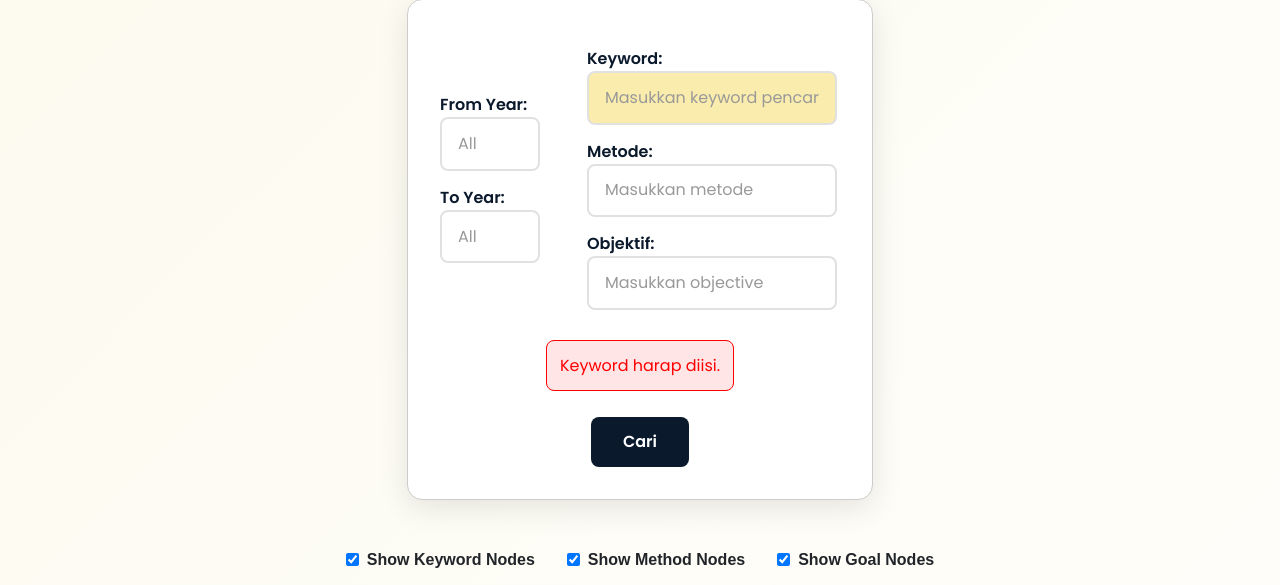
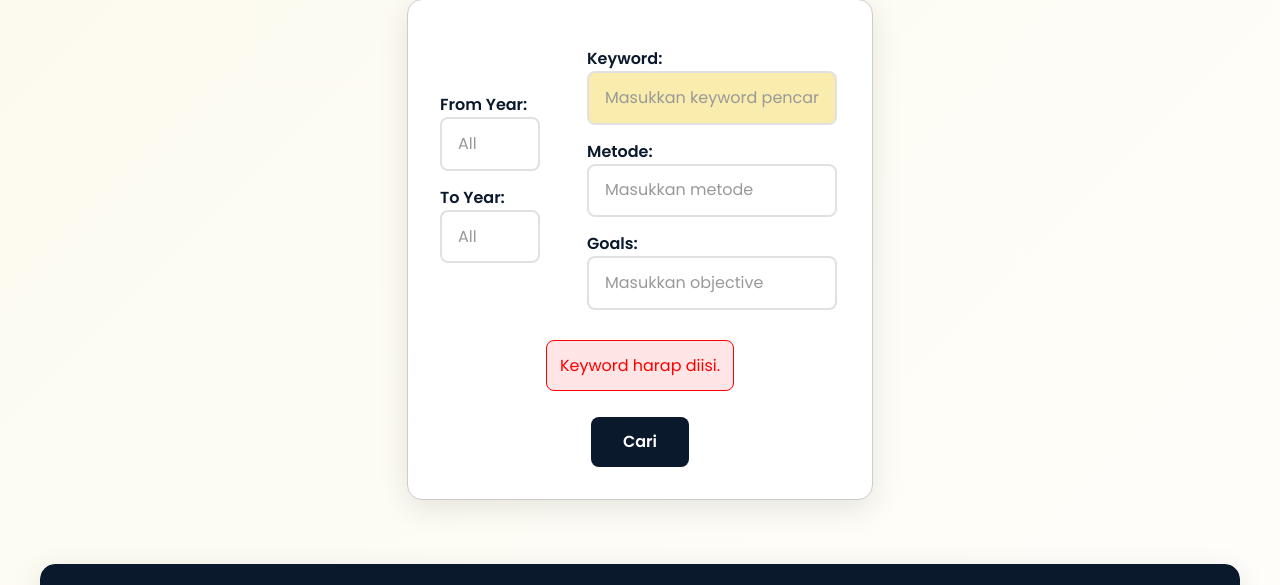
Before and after one commit to AgileRE-2024/Carina, a Django app: page /mindmap/ in a window 1280 px wide. Shown: the part 173-758 px from the top of the page. Run offline with Django 5.2, Linux system fonts and the light colour scheme; a map, chart or similar area stays blank; some web fonts are replaced.

Commit message:
add index.html dan indexM.html

```diff
--- a/webapp/mindmap/templates/indexM.html
+++ b/webapp/mindmap/templates/indexM.html
@@ -1,6 +1,7 @@
 {% load static %}
 <!DOCTYPE html>
 <html lang="en">
+
 <head>
   <meta charset="UTF-8" />
   <meta name="viewport" content="width=device-width, initial-scale=1.0" />
@@ -12,7 +13,6 @@
   <link href="https://fonts.googleapis.com/css2?family=Poppins:wght@200;400;600;900&display=swap" rel="stylesheet" />
   <link href="https://fonts.googleapis.com/css2?family=Mochiy+Pop+One&display=swap" rel="stylesheet" />
   <script src="https://d3js.org/d3.v7.min.js"></script>
-  <script src="{% static 'js/mindmap.js' %}"></script>
   <title>Carina</title>
   <style>
     body {
@@ -25,7 +25,23 @@
       align-items: center;
       background: linear-gradient(135deg, var(--light-bg) 0%, var(--white) 100%);
     }
+
+    @media (max-width: 768px) {
+      svg {
+        width: 100%;
+        height: auto;
+      }
+
+      .node-circle {
+        r: 20;
+      }
+
+      .node-label {
+        font-size: 10px;
+      }
+    }
   </style>
+
 <body>
   <div class="header-container">
     <h1>CARINA</h1>
@@ -37,57 +53,31 @@
         <div class="column">
           <div class="form-group">
             <label for="from-year">From Year:</label>
-            <input
-              type="number"
-              name="from_year"
-              id="from-year"
-              placeholder="All"
-              value="{{ request.GET.from_year }}"
-              min="1900"
-              max="2100"
-            />
+            <input type="number" name="from_year" id="from-year" placeholder="All" value="{{ request.GET.from_year }}"
+              min="2019" max="2025" />
           </div>
           <div class="form-group">
             <label for="to-year">To Year:</label>
-            <input
-              type="number"
-              name="to_year"
-              id="to-year"
-              placeholder="All"
-              value="{{ request.GET.to_year }}"
-              min="1900"
-              max="2100"
-            />
+            <input type="number" name="to_year" id="to-year" placeholder="All" value="{{ request.GET.to_year }}"
+              min="2019" max="2025" />
           </div>
         </div>
         <div class="column wide">
           {% csrf_token %}
           <div class="form-group">
             <label for="keyword">Keyword:</label>
-            <input
-              type="text"
-              name="keyword"
-              placeholder="Masukkan keyword pencarian"
-              value="{{ request.GET.keyword }}"
-            />
+            <input type="text" name="keyword" placeholder="Masukkan keyword pencarian"
+              value="{{ request.GET.keyword }}" />
           </div>
           <div class="form-group">
             <label for="metode">Metode:</label>
-            <input
-              type="text"
-              name="keyword_method"
-              placeholder="Masukkan metode"
-              value="{{ request.GET.keyword_method }}"
-            />
+            <input type="text" name="keyword_method" placeholder="Masukkan metode"
+              value="{{ request.GET.keyword_method }}" />
           </div>
           <div class="form-group">
-            <label for="objektif">Objektif:</label>
-            <input
-              type="text"
-              name="keyword_objective"
-              placeholder="Masukkan objective"
-              value="{{ request.GET.keyword_objective }}"
-            />
+            <label for="objektif">Goals:</label>
+            <input type="text" name="keyword_objective" placeholder="Masukkan objective"
+              value="{{ request.GET.keyword_objective }}" />
           </div>
         </div>
       </div>
@@ -103,22 +93,6 @@
     </form>
   </div>
 
-  <div class="checkbox-container">
-    <div class="checkbox-item">
-      <input type="checkbox" id="show-keyword" name="show_keyword" checked />
-      <label for="show-keyword">Show Keyword Nodes</label>
-    </div>
-    <div class="checkbox-item">
-      <input type="checkbox" id="show-method" name="show_method" checked />
-      <label for="show-method">Show Method Nodes</label>
-    </div>
-    <div class="checkbox-item">
-      <input type="checkbox" id="show-goal" name="show_goal" checked />
-      <label for="show-goal">Show Goal Nodes</label>
-    </div>
-  </div>
-
-
   <div class="mindmap-container">
     <div class="mindmap-header">MIND MAP</div>
     <div id="mindmap"></div>
@@ -131,15 +105,16 @@
   <!-- Menampilkan Mindmap dengan D3.js -->
   <script>
     // Get initial data from elements
+    // Ambil data awal dari elemen
     var data = JSON.parse(document.getElementById("journals-data").textContent);
     var links = JSON.parse(document.getElementById("links-data").textContent);
     var keyword = "{{ request.GET.keyword }}";
 
-  // Set larger dimensions for the visualization
+    // Set dimensi yang lebih besar untuk visualisasi
     var width = 1200,
       height = 800;
 
-  // Create tooltip div
+    // Buat div tooltip
     var tooltip = d3.select("body")
       .append("div")
       .attr("class", "tooltip")
@@ -151,7 +126,7 @@
       .attr("height", height)
       .attr("viewBox", [0, 0, width, height]);
 
-  // Update force simulation with larger distances and stronger forces
+    // Update simulasi force dengan jarak yang lebih besar dan gaya yang lebih kuat
     var simulation = d3.forceSimulation()
       .force("link", d3.forceLink()
         .id(d => d.id)
@@ -160,7 +135,7 @@
       .force("center", d3.forceCenter(width / 2, height / 2))
       .force("collision", d3.forceCollide().radius(60));
 
-  // Create nodes with the same structure
+    // Buat node dengan struktur yang sama
     var nodes = data.map((journal, i) => ({
       id: journal.j.title,
       group: i,
@@ -169,15 +144,20 @@
       relevansi: journal.j.relevansi,
       pdf_link: journal.j.pdf_link,
       subNodes: [
-          { id: `${journal.j.title}_goal`, label: "Goal", content: journal.j.goal, type: "goal" },
-          { id: `${journal.j.title}_method`, label: "Method", content: journal.j.method, type: "method" },
+        { id: `${journal.j.title}_goal`, label: "Goal", content: journal.j.goal && journal.j.goal.trim() !== 'null' ? journal.j.goal : 'null', type: "goal" },
+        { id: `${journal.j.title}_method`, label: "Method", content: journal.j.method && journal.j.method.trim() !== 'null' ? journal.j.method : 'null', type: "method" },
         { id: `${journal.j.title}_keyword`, label: "Keyword", content: keyword, type: "keyword" },
-      ],
+      ]
     }));
 
-  // Add sub-nodes to nodes array
+    // Tambahkan sub-node ke array node
     nodes.forEach(node => {
       node.subNodes.forEach(subNode => {
+        // Check if the subNode is of type "goal" or "method" and its content is not 'null'
+        if ((subNode.type === "goal" || subNode.type === "method") && subNode.content === 'null') {
+          return; // Skip adding this subNode
+        }
+
         nodes.push({
           id: subNode.id,
           label: subNode.label,
@@ -186,39 +166,52 @@
           parent: node.id,
         });
 
-          links.push({ source: node.id, target: subNode.id });
+        links.push({ source: node.id, target: subNode.id, type: subNode.type });
       });
     });
 
-  // Add keyword node
+    // Tambahkan node keyword
     var keywordNode = {
       id: keyword,
       group: nodes.length,
       abstract: "Keyword: " + keyword,
-      author: "User",
+      author: "User ",
       relevansi: 15,
       fx: width / 2,
       fy: height / 3,
     };
     nodes.push(keywordNode);
 
-  // Create links from keyword to other nodes
+    // Buat link dari keyword ke node lain
     links.push(...nodes
       .map(node => (node.relevansi > 1 && node.id !== keywordNode.id)
         ? { source: keywordNode.id, target: node.id } : null)
       .filter(Boolean));
 
-  // Create link elements
+
+    // Buat elemen link
     var link = svg.append("g")
       .attr("class", "links")
       .selectAll("line")
       .data(links)
       .enter()
       .append("line")
-      .attr("data-type", d => d.type || 'default')
-      .attr("stroke-width", d => d.type ? 2 : 1);
+      .attr("class", function (d) {
+        return d.type ? `link-${d.type}` : "link-default";
+      })
+      .attr("stroke-width", function (d) {
+        return d.type ? 2 : 1;
+      })
+      .attr("stroke", function (d) {
+        if (d.type === 'method') return "#1E3E62";
+        if (d.type === 'goal') return "#FF6500";
+        return "#999";
+      })
+      .attr("stroke-dasharray", function (d) {
+        return d.type ? "5,5" : "none";
+      });
 
-  // Create node groups with improved text wrapping
+    // Buat grup node dengan perbaikan pembungkusan teks
     var nodeGroup = svg.append("g")
       .attr("class", "nodes")
       .selectAll(".node-group")
@@ -231,32 +224,46 @@
       .on("mouseout", handleMouseOut)
       .on("click", handleClick);
 
-  // Add circles to nodes
+    // Tambahkan lingkaran ke node
     nodeGroup.append("circle")
       .attr("class", "node-circle")
-      .attr("r", d => (!d.id.includes("_") ? 40 : 20))
+      .attr("r", d => {
+        if (data.length === 1 && data[0] === 'null') {
+          return 0; // Jika array data berisi string 'null', set radius menjadi 0
+        }
+
+        if (Array.isArray(data)) {
+          console.log("d.data adalah array");
+          console.log(data)
+        } else {
+          console.log("d.data bukan array");
+        }
+        return (!d.id.includes("_") ? 40 : 20); // Kondisi sebelumnya untuk radius
+      })
       .attr("fill", d => {
         if (d.id === keyword) return "#0B192C";
         if (d.type === "goal") return "#FF6500";
         if (d.type === "method") return "#1E3E62";
         if (d.type === "keyword") return "#999";
         return "#F2E5BF";
+
       });
 
-  // Add wrapped text only to main nodes
+
+    // Tambahkan teks terbungkus hanya ke node utama
     nodeGroup.each(function (d) {
       if (!d.id.includes("_") || d.id === keyword) {
         var nodeGroup = d3.select(this);
         var title = d.id;
 
-        // Set circle radius based on node type
+        // Setel radius lingkaran berdasarkan jenis node
         var circleRadius = !d.id.includes("_") ? 40 : 20;
-        var maxWidth = circleRadius * 1.8; // Max width for text inside circle
-        var fontSize = Math.min(12, circleRadius * 0.5); // Font size relative to circle size
-        var lineHeight = fontSize * 1.2; // Spacing between lines
-        var maxLines = Math.floor((circleRadius * 1.4) / lineHeight); // Maximum number of lines
+        var maxWidth = circleRadius * 1.8; // Lebar maksimum untuk teks di dalam lingkaran
+        var fontSize = Math.min(12, circleRadius * 0.5); // Ukuran font relatif terhadap ukuran lingkaran
+        var lineHeight = fontSize * 1.2; // Spasi antar baris
+        var maxLines = Math.floor((circleRadius * 1.4) / lineHeight); // Jumlah baris maksimum
 
-        // Append a text element to the node group
+        // Tambahkan elemen teks ke grup node
         var text = nodeGroup
           .append("text")
           .attr("class", d.id === keyword ? "node-label keyword" : "node-label title")
@@ -264,15 +271,15 @@
           .attr("dy", ".35em")
           .style("font-size", fontSize + "px");
 
-        // Split title into words
+        // Bagi judul menjadi kata-kata
         var words = title.split(/\s+/);
         var lines = [];
         var currentLine = [];
 
-        // Build lines of text that fit within maxWidth
+        // Buat baris teks yang sesuai dengan maxWidth
         words.forEach(word => {
           var testLine = currentLine.concat(word).join(" ");
-            var testWidth = testLine.length * (fontSize * 0.6); // Approximate width of line
+          var testWidth = testLine.length * (fontSize * 0.6); // Perkiraan lebar baris
           if (testWidth > maxWidth && currentLine.length > 0) {
             lines.push(currentLine.join(" "));
             currentLine = [word];
@@ -281,18 +288,18 @@
           }
         });
 
-        // Add remaining text as a line
+        // Tambahkan teks sisa sebagai baris
         if (currentLine.length > 0) {
           lines.push(currentLine.join(" "));
         }
 
-        // Trim lines to fit within the circle and add ellipsis if necessary
+        // Potong baris agar sesuai dengan lingkaran dan tambahkan elipsis jika perlu
         if (lines.length > maxLines) {
           lines = lines.slice(0, maxLines - 1);
           lines.push("...");
         }
 
-        // Append each line to the text element
+        // Tambahkan setiap baris ke elemen teks
         lines.forEach((line, i) => {
           text.append("tspan")
             .attr("x", 0)
@@ -302,9 +309,7 @@
       }
     });
 
-
-
-  // Event handlers
+    // Fungsi penanganan acara
     function handleMouseOver(event, d) {
       highlightConnections(d);
       tooltip.transition().duration(200).style("opacity", 1);
@@ -331,7 +336,7 @@
       }
     }
 
-  // Simulation tick function
+    // Fungsi tick simulasi
     function ticked() {
       link
         .attr("x1", d => d.source.x)
@@ -346,7 +351,7 @@
       });
     }
 
-  // Function to highlight connected nodes and links
+    // Fungsi untuk menyorot node dan link yang terhubung
     function highlightConnections(d) {
       var connectedNodeIds = new Set([d.id]);
       links.forEach(link => {
@@ -361,75 +366,45 @@
       link.classed("highlighted", l => l.source.id === d.id || l.target.id === d.id);
     }
 
-  // Function to remove highlights
+    // Fungsi untuk menghapus sorotan
     function removeHighlights() {
       nodeGroup.classed("highlighted", false).classed("dimmed", false);
       link.classed("highlighted", false);
     }
 
-// Start simulation
+    // Mulai simulasi
     simulation.nodes(nodes).on("tick", ticked);
     simulation.force("link").links(links);
 
-// Di bagian script setelah deklarasi nodes
+    // Tambahkan event listener
     const showKeyword = document.getElementById('show-keyword');
     const showMethod = document.getElementById('show-method');
     const showGoal = document.getElementById('show-goal');
 
     function updateVisibility() {
-  // Update node visibility
-  d3.selectAll('.node-group').each(function(d) {
-      if (d.id.includes('_keyword')) {
-          d3.select(this).style('display', showKeyword.checked ? 'block' : 'none');
-      } else if (d.id.includes('_method')) {
-          d3.select(this).style('display', showMethod.checked ? 'block' : 'none');
-      } else if (d.id.includes('_goal')) {
-          d3.select(this).style('display', showGoal.checked ? 'block' : 'none');
-      }
+      d3.selectAll('.node-group').classed("hidden", d => {
+        if (d.type === 'keyword') return !showKeyword.checked;
+        if (d.type === 'method') return !showMethod.checked;
+        if (d.type === 'goal') return !showGoal.checked;
+        return false;
       });
 
-  // Update link visibility
-  d3.selectAll('.links line').each(function(d) {
-      const sourceId = d.source.id || d.source;
-      const targetId = d.target.id || d.target;
-      let shouldShow = true;
-
-      if (d.type === 'method') {
-          shouldShow = showMethod.checked;
-      } else if (d.type === 'goal') {
-          shouldShow = showGoal.checked;
+      d3.selectAll('.links line').classed("hidden", d => {
+        if (d.type === 'method') return !showMethod.checked;
+        if (d.type === 'goal') return !showGoal.checked;
+        return false;
+      });
     }
 
-      d3.select(this).style('display', shouldShow ? 'block' : 'none');
-  });
-}
-var link = svg
-    .append("g")
-    .attr("class", "links")
-    .selectAll("line")
-    .data(links)
-    .enter()
-    .append("line")
-    .attr("class", function(d) {
-        return d.type ? `link-${d.type}` : "link-default";
-    })
-    .attr("stroke-width", function(d) {
-        return d.type ? 2 : 1;
-    })
-    .attr("stroke", function(d) {
-        if (d.type === 'method') return "#1E3E62";
-        if (d.type === 'goal') return "#FF6500";
-        return "#999";
-    })
-    .attr("stroke-dasharray", function(d) {
-        return d.type ? "5,5" : "none";
-    });
 
-// Add event listeners
     showKeyword.addEventListener('change', updateVisibility);
     showMethod.addEventListener('change', updateVisibility);
     showGoal.addEventListener('change', updateVisibility);
 
+
+
+
   </script>
 </body>
+
 </html>
```
Also changed, not shown: webapp/carina_search/templates/index.html (+18 -51 lines). Lines whose indentation alone changed are shown as unchanged.
